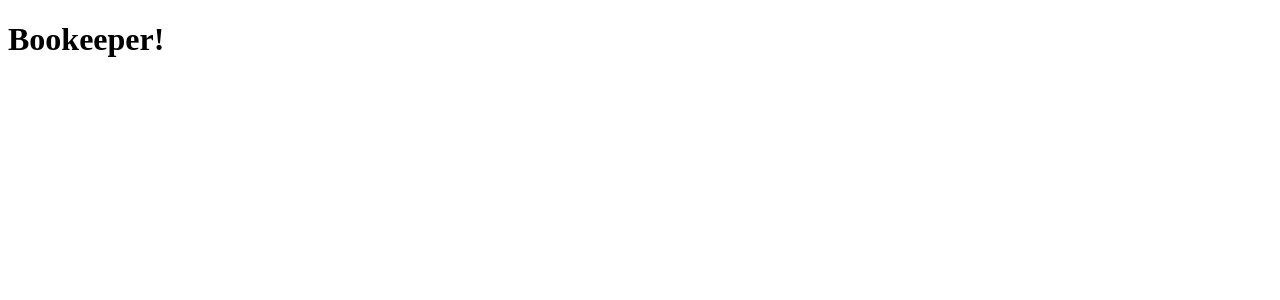
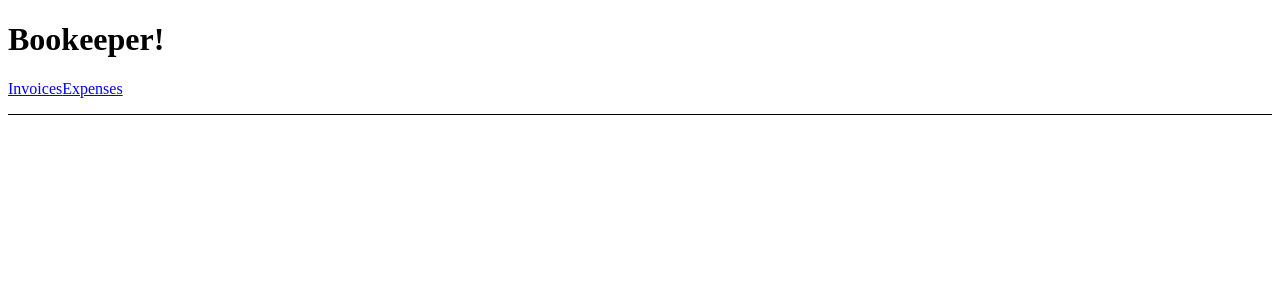
Before and after one commit to SungHyun627/react-router-tutorial, a React (Create React App) app: page / in a window 1280 px wide. Shown: the top 300 px of the page. Built offline with nearby package versions, Linux system fonts and the light colour scheme.

Commit message:
feat: implement nested routes/UI components

```diff
--- a/src/App.js
+++ b/src/App.js
@@ -1,7 +1,14 @@
+import { Link, Outlet } from 'react-router-dom';
+
 export default function App() {
   return (
     <div>
       <h1>Bookeeper!</h1>
+      <nav>
+        <Link to="/invoices">Invoices</Link>
+        <Link to="/expenses">Expenses</Link>
+      </nav>
+      <Outlet />
     </div>
   );
 }
--- a/src/index.js
+++ b/src/index.js
@@ -1,6 +1,7 @@
 import React from 'react';
 import ReactDOM from 'react-dom';
 import App from './App';
+import './index.css';
 import { BrowserRouter, Routes, Route } from 'react-router-dom';
 import Expenses from './routes/expenses';
 import Invoices from './routes/invoices';
@@ -8,9 +9,10 @@ import Invoices from './routes/invoices';
 ReactDOM.render(
   <BrowserRouter>
     <Routes>
-      <Route path="/" element={<App />}></Route>
-      <Route path="expenses" element={<Expenses />}></Route>
-      <Route path="invoices" element={<Invoices />}></Route>
+      <Route path="/" element={<App />}>
+        <Route path="expenses" element={<Expenses />} />
+        <Route path="invoices" element={<Invoices />} />
+      </Route>
     </Routes>
   </BrowserRouter>,
   document.getElementById('root')
```
